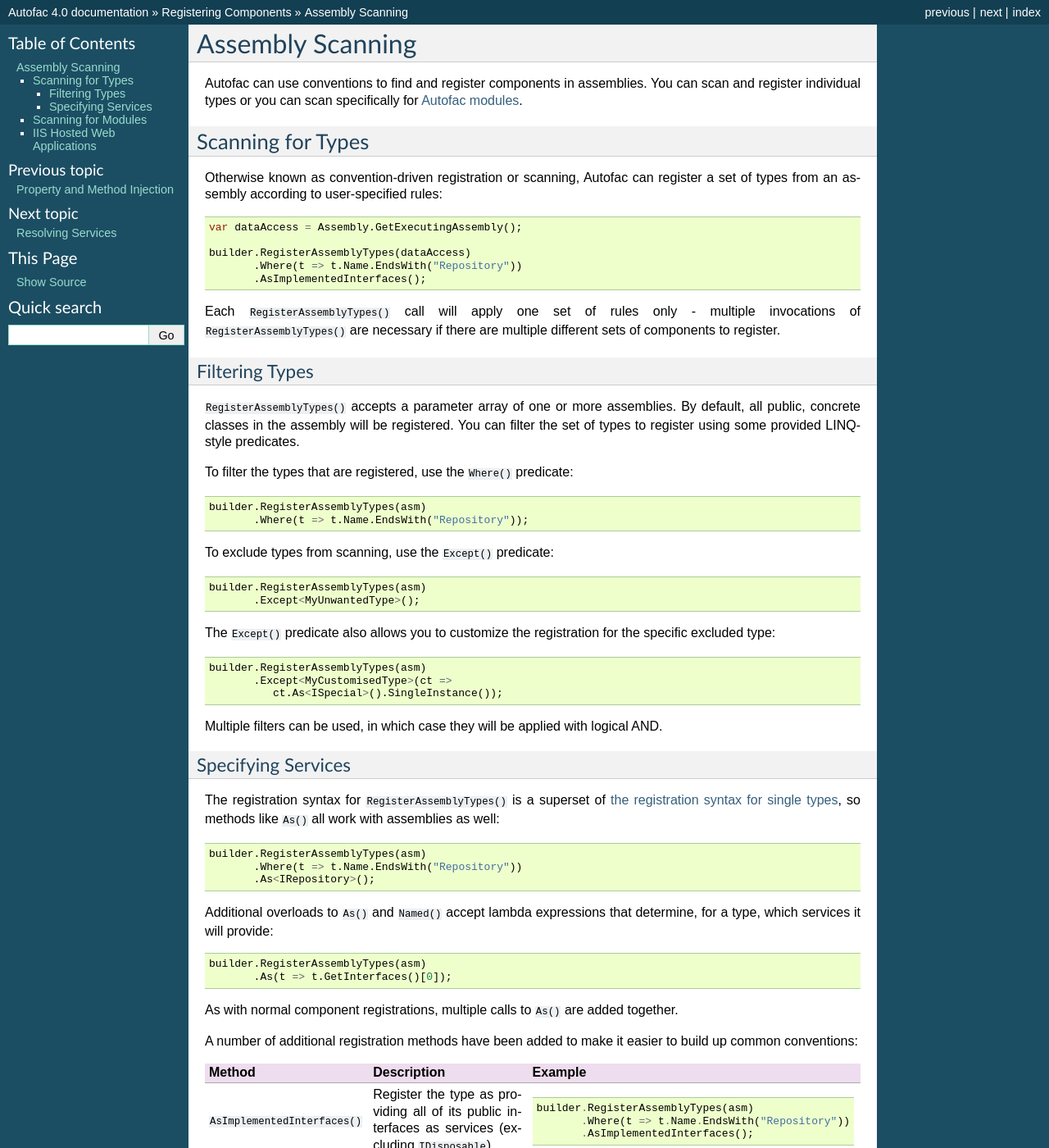
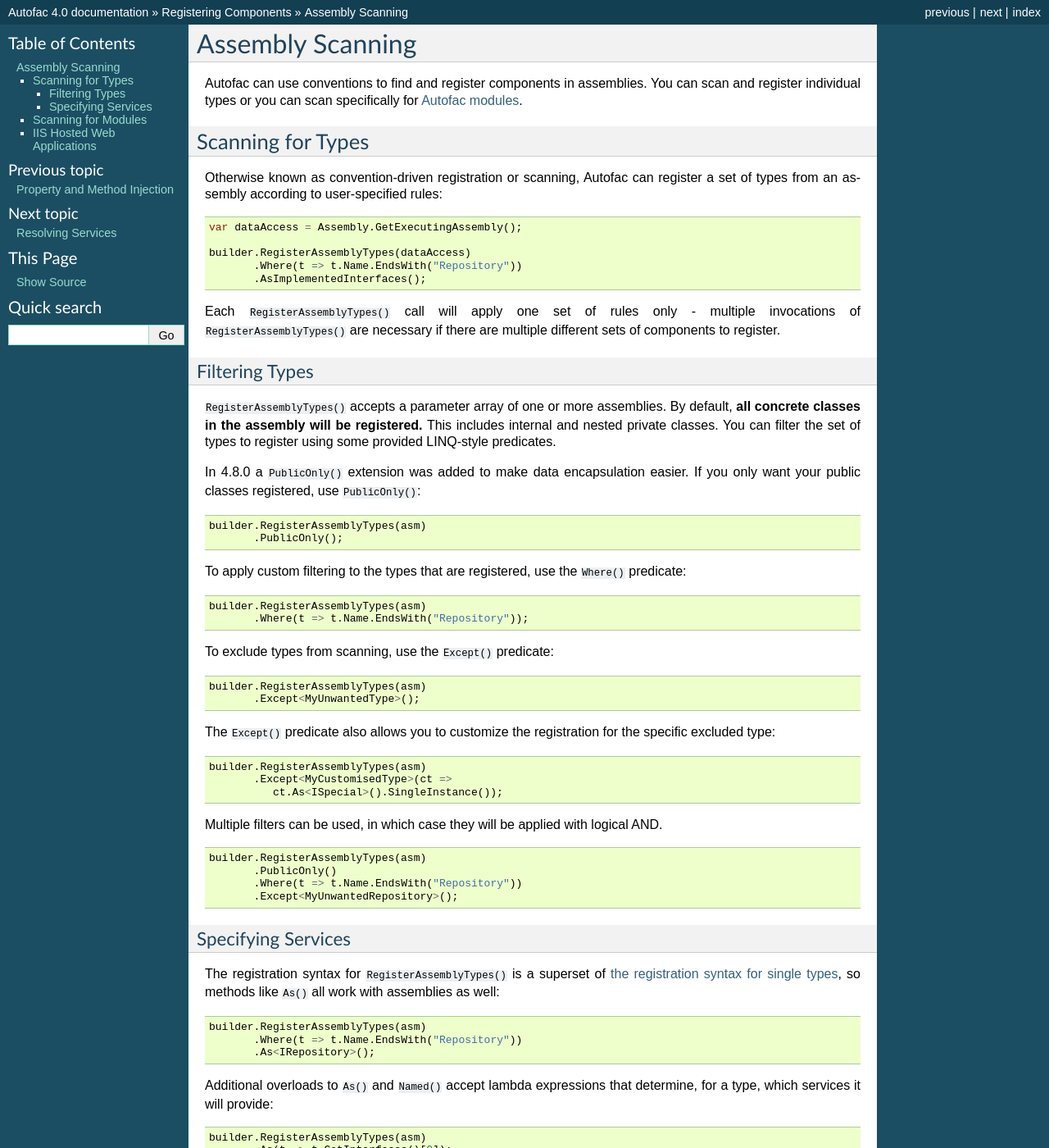
Before and after one commit to autofac/Documentation, a Sphinx documentation site: the page built from docs/register/scanning.rst, in a window 1280 px wide and 1400 px high. Shown: the whole window at 82% size. Built offline with Sphinx 7.4.7, drawn with Linux system fonts in a browser that asks for light colours.

Commit message:
Clarification on behavior for assembly scanning with respect to internal/private classes.

```diff
--- a/docs/register/scanning.rst
+++ b/docs/register/scanning.rst
@@ -22,9 +22,16 @@
 Filtering Types
 ---------------
 
-``RegisterAssemblyTypes()`` accepts a parameter array of one or more assemblies. By default, all public, concrete classes in the assembly will be registered. You can filter the set of types to register using some provided LINQ-style predicates.
+``RegisterAssemblyTypes()`` accepts a parameter array of one or more assemblies. By default, **all concrete classes in the assembly will be registered.** This includes internal and nested private classes. You can filter the set of types to register using some provided LINQ-style predicates.
 
-To filter the types that are registered, use the ``Where()`` predicate:
+In 4.8.0 a ``PublicOnly()`` extension was added to make data encapsulation easier. If you only want your public classes registered, use ``PublicOnly()``:
+
+.. sourcecode:: csharp
+
+    builder.RegisterAssemblyTypes(asm)
+           .PublicOnly();
+
+To apply custom filtering to the types that are registered, use the ``Where()`` predicate:
 
 .. sourcecode:: csharp
 
@@ -47,6 +54,13 @@
               ct.As<ISpecial>().SingleInstance());
 
 Multiple filters can be used, in which case they will be applied with logical AND.
+
+.. sourcecode:: csharp
+
+    builder.RegisterAssemblyTypes(asm)
+           .PublicOnly()
+           .Where(t => t.Name.EndsWith("Repository"))
+           .Except<MyUnwantedRepository>();
 
 Specifying Services
 -------------------
```
